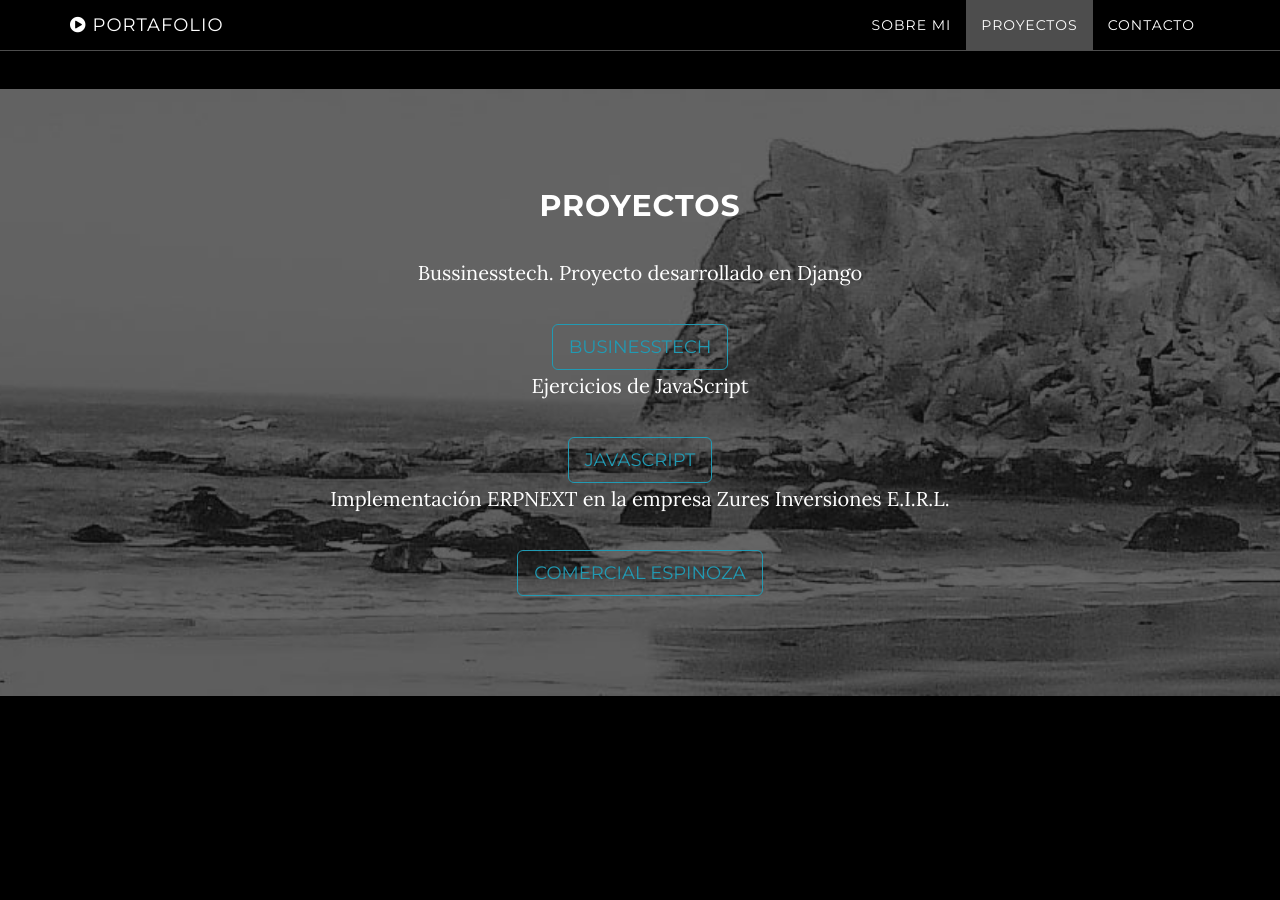
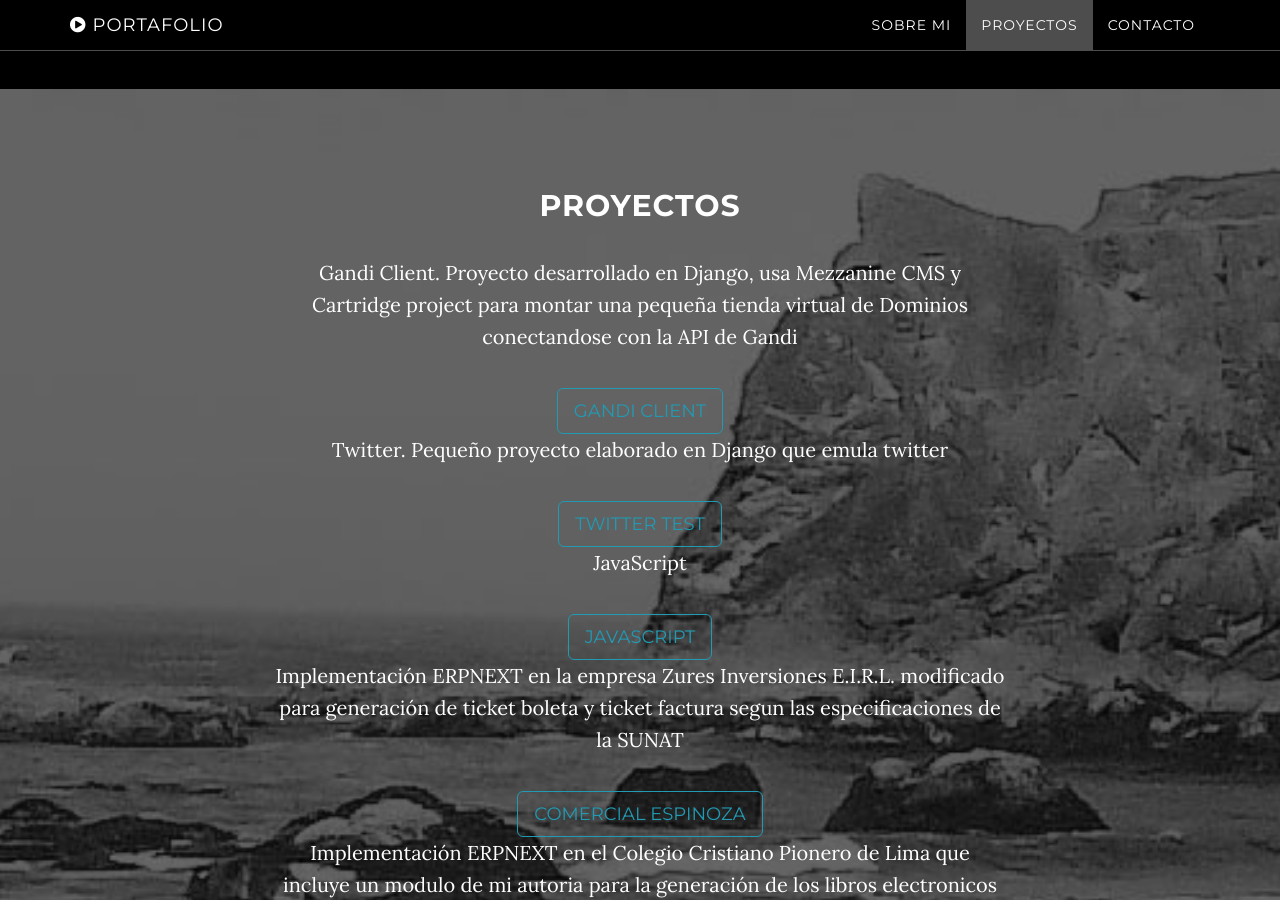
Before and after one commit to seethersan/seethersan.github.io, a Jekyll site: the page built from index.html, in a window 1280 px wide and 900 px high, scrolled down 1477 px. Built offline with Jekyll 4.4.1, drawn with Linux system fonts in a browser that asks for light colours; some of the changed text lies outside the part shown.

Commit message:
modificando proyectos

```diff
--- a/_includes/download.html
+++ b/_includes/download.html
@@ -4,11 +4,15 @@
             <div class="container">
                 <div class="col-lg-8 col-lg-offset-2">
                     <h2>Proyectos</h2>
-                    <p>Bussinesstech. Proyecto desarrollado en Django</p>
-                    <a href="http://www.bussinesstech.com" class="btn btn-default btn-lg" target="_blank">Businesstech</a>
-                    <p>Ejercicios de JavaScript</p>
+                    <p>Gandi Client. Proyecto desarrollado en Django, usa Mezzanine CMS y Cartridge project para montar una pequeña tienda virtual de Dominios conectandose con la API de Gandi</p>
+                    <a href="https://github.com/seethersan/gandi-client" class="btn btn-default btn-lg" target="_blank">Gandi Client</a>
+                    <p>Twitter. Pequeño proyecto elaborado en Django que emula twitter</p>
+                    <a href="https://github.com/seethersan/twitter" class="btn btn-default btn-lg" target="_blank">Twitter Test</a>
+                    <p>JavaScript</p>
                     <a href="https://github.com/seethersan/tareas" class="btn btn-default btn-lg" target="_blank">JavaScript</a>
-                    <p>Implementación ERPNEXT en la empresa Zures Inversiones E.I.R.L.</p>
+                    <p>Implementación ERPNEXT en la empresa Zures Inversiones E.I.R.L. modificado para generación de ticket boleta y ticket factura segun las especificaciones de la SUNAT</p>
+                    <a href="http://www.comercialespinoza.com" class="btn btn-default btn-lg" target="_blank">Comercial Espinoza</a>
+                    <p>Implementación ERPNEXT en el Colegio Cristiano Pionero de Lima que incluye un modulo de mi autoria para la generación de los libros electronicos de compras y de ventas segun las especificaciones de la SUNAT</p>
                     <a href="http://www.comercialespinoza.com" class="btn btn-default btn-lg" target="_blank">Comercial Espinoza</a>
                 </div>
             </div>
```
